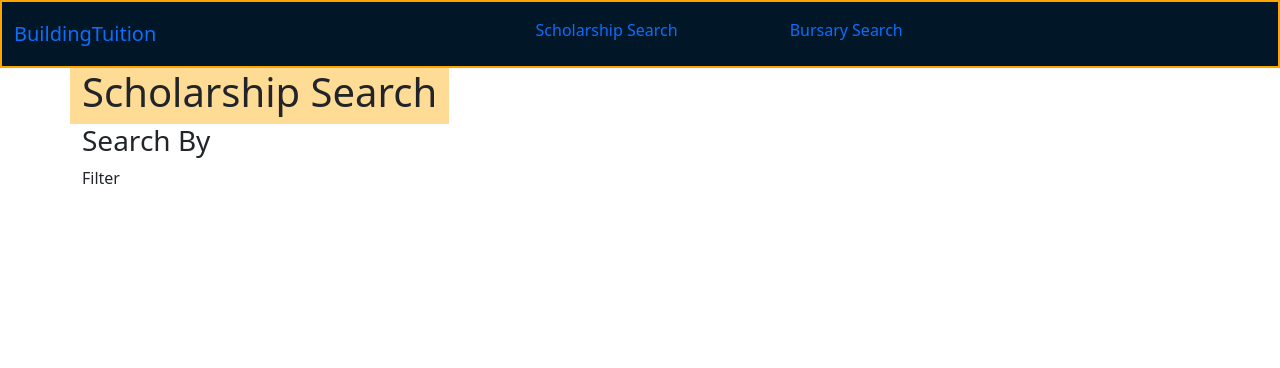
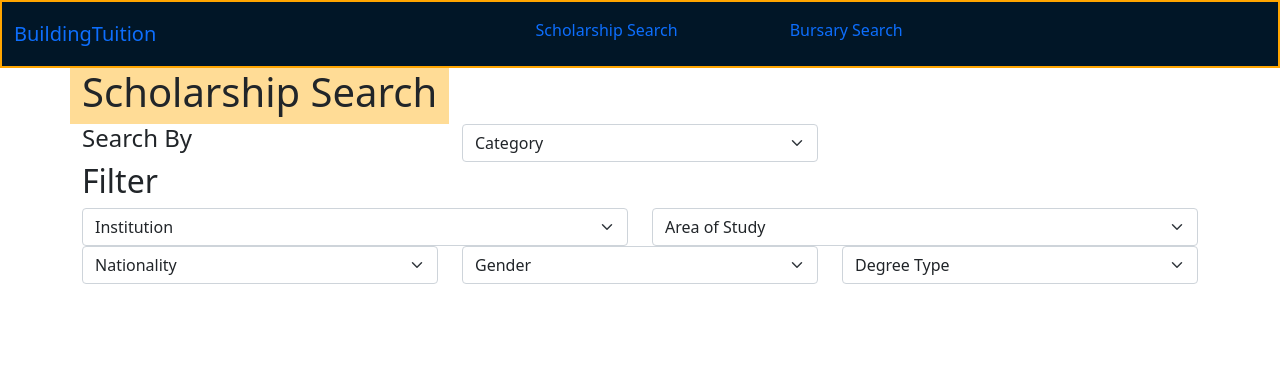
Before and after one commit to otrachea/building-tuition, a Flask app: template prototype/templates/search-template.html in a window 1280 px wide. Shown: the top 368 px of the page. Run offline with Flask 2, Linux system fonts and the light colour scheme; the template is opened without the code that fills it, so the values that code supplies are empty.

Commit message:
Added dropdowns in search-template.html

```diff
--- a/prototype/templates/base.html
+++ b/prototype/templates/base.html
@@ -6,7 +6,7 @@
     <meta name="viewport" content="width=device-width, initial-scale=1.0">
     <link href="https://cdn.jsdelivr.net/npm/bootstrap@5.1.3/dist/css/bootstrap.min.css" rel="stylesheet"
         integrity="sha384-1BmE4kWBq78iYhFldvKuhfTAU6auU8tT94WrHftjDbrCEXSU1oBoqyl2QvZ6jIW3" crossorigin="anonymous">
-    <link rel="stylesheet" href="../static/search.css">
+    <link rel="stylesheet" href="../static/css/search.css">
     <title>{% block title %}{% endblock %}</title>
 </head>
 
--- a/prototype/templates/search-template.html
+++ b/prototype/templates/search-template.html
@@ -6,7 +6,7 @@
     <meta name="viewport" content="width=device-width, initial-scale=1.0">
     <link href="https://cdn.jsdelivr.net/npm/bootstrap@5.1.3/dist/css/bootstrap.min.css" rel="stylesheet"
         integrity="sha384-1BmE4kWBq78iYhFldvKuhfTAU6auU8tT94WrHftjDbrCEXSU1oBoqyl2QvZ6jIW3" crossorigin="anonymous">
-    <link rel="stylesheet" href="../static/search.css">
+    <link rel="stylesheet" href="../static/css/search.css">
     <title>{% block title %}{% endblock %}</title>
 </head>
 
@@ -22,7 +22,6 @@
                 </button>
 
                 <div class="collapse navbar-collapse" id="navbarSupportedContent">
-                    <!-- <ul class="navbar-nav mx-auto mb-2 mb-lg-0" style="border: 2px black solid"> -->
                     <ul class="navbar-nav mx-auto mb-2">
 
                         <li class="nav-item mx-3 mx-xl-5">
@@ -46,10 +45,15 @@
             </div>
             <div class="row" id="search-by-row">
                 <div class="col">
-                    <h3>Search By</h3>
+                    <h4>Search By</h4>
                 </div>
                 <div class="col">
-
+                    <select class="form-select" aria-label="Default select example">
+                        <option selected>Category</option>
+                        <option value="1">Name</option>
+                        <option value="2">Institution</option>
+                        <option value="3">Field of Study</option>
+                      </select>
                 </div>
                 <div class="col">
 
@@ -57,26 +61,51 @@
             </div>
             <div class="row" id="seach-filter-title">
                 <div class="col">
-                    Filter
+                    <h2>Filter</h2>
                 </div>
             </div>
             <div class="row" id="search-filter-bar-1">
                 <div class="col">
-
+                    <select class="form-select" aria-label="Default select example">
+                        <option selected>Institution</option>
+                        {% for institution in institutions %}
+                        <option value=\"loop.index\">institution</option>
+                        {% endfor %}
+                    </select>
                 </div>
                 <div class="col">
-
+                    <select class="form-select" aria-label="Default select example">
+                        <option selected>Area of Study</option>
+                        {% for aos in aoss %}
+                        <option value=\"loop.index\">aos</option>
+                        {% endfor %}
+                    </select>
                 </div>
             </div>
             <div class="row" id="search-filer-bar-2">
                 <div class="col">
-
+                    <select class="form-select" aria-label="Default select example">
+                        <option selected>Nationality</option>
+                        {% for nationality in nationalities %}
+                        <option value=\"loop.index\">nationality</option>
+                        {% endfor %}
+                    </select>
                 </div>
                 <div class="col">
-
+                    <select class="form-select" aria-label="Default select example">
+                        <option selected>Gender</option>
+                        <option value="1">Female</option>
+                        <option value="2">Male</option>
+                        <option value="3">Other</option>
+                    </select>
                 </div>
                 <div class="col">
-
+                    <select class="form-select" aria-label="Default select example">
+                        <option selected>Degree Type</option>
+                        {% for degree_type in degree_types %}
+                        <option value=\"loop.index\">degree_type</option>
+                        {% endfor %}
+                    </select>
                 </div>
             </div>
             <div class="row" id="search-button">
@@ -84,6 +113,9 @@
 
                 </div>
             </div>
+
+            {% block cards %}{% endblock %}
+
         </div>
 
     <script src="https://cdn.jsdelivr.net/npm/bootstrap@5.1.3/dist/js/bootstrap.bundle.min.js"
```
